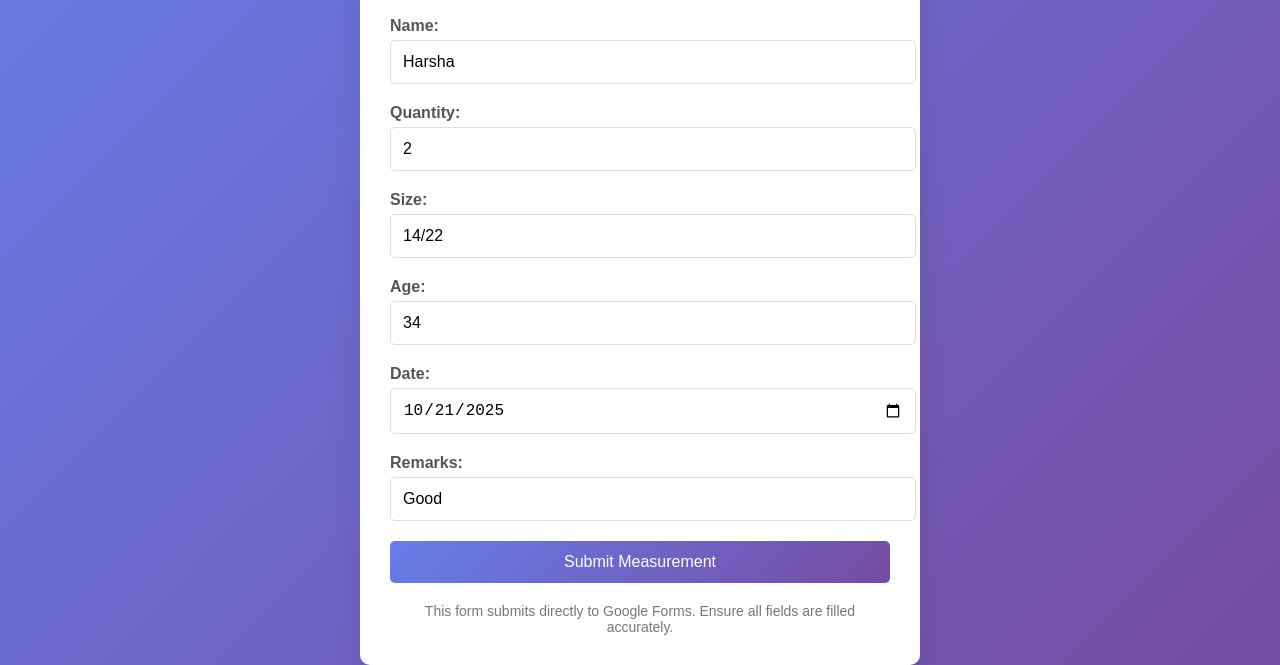
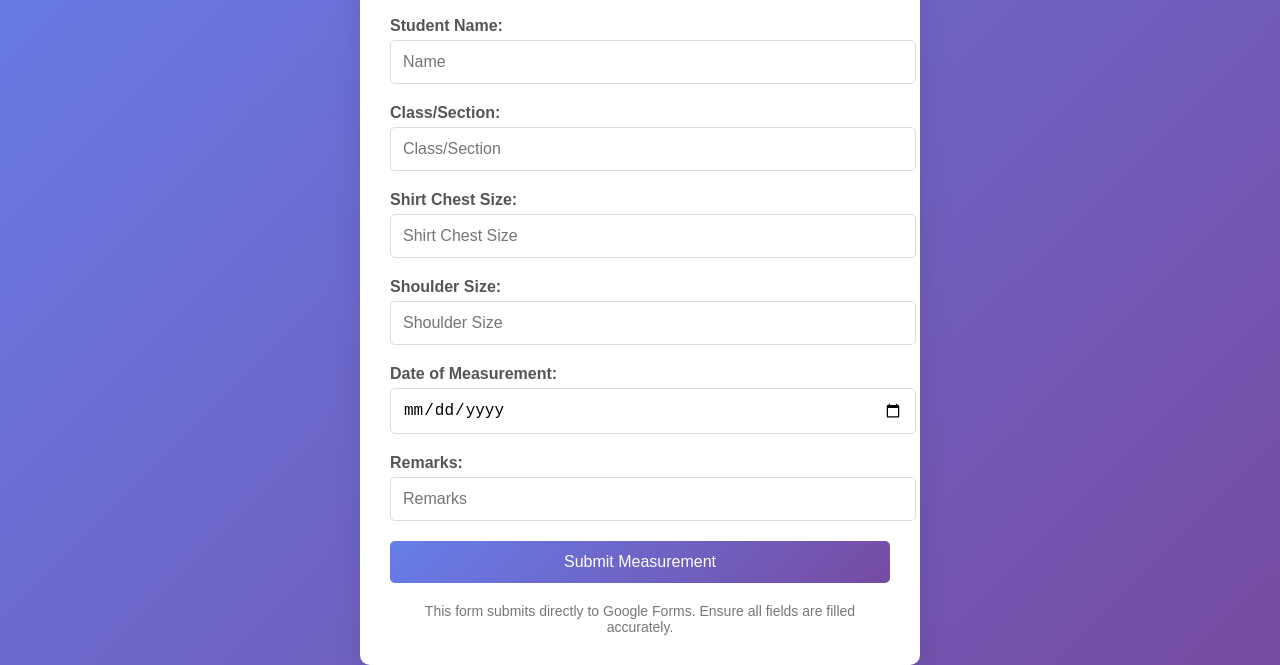
Before and after one commit to Harsha08167/uniform-measurement-form, a plain HTML site: page index.html in a window 1280 px wide. Shown: the part 198-863 px from the top of the page. Drawn offline with Linux system fonts and the light colour scheme.

Commit message:
Revise form fields and labels in index.html
Updated form fields and labels for clarity and accuracy.

```diff
--- a/index.html
+++ b/index.html
@@ -99,28 +99,28 @@
         <h1>Uniform Measurement Form</h1>
         <form action="https://docs.google.com/forms/d/e/1FAIpQLSfEjiUrfPIg6KaKu8dRXynLiWVSToefYF78UpeJ3kBxL099sw/formResponse" method="POST">
             <div class="form-group">
-                <label for="entry.877086558">Name:</label>
-                <input type="text" id="entry.877086558" name="entry.877086558" value="Harsha" required>
+                <label for="entry.877086558">Student Name:</label>
+                <input type="text" name="entry.877086558" placeholder="Name" required>
             </div>
             <div class="form-group">
-                <label for="entry.1498135098">Quantity:</label>
-                <input type="number" id="entry.1498135098" name="entry.1498135098" value="2" required>
+                <label for="entry.1498135098">Class/Section:</label>
+                <input type="number" name="entry.1498135098" placeholder="Class/Section" required>
             </div>
             <div class="form-group">
-                <label for="entry.1424661284">Size:</label>
-                <input type="text" id="entry.1424661284" name="entry.1424661284" value="14/22" required>
+                <label for="entry.1424661284">Shirt Chest Size:</label>
+                <input type="text" name="entry.1424661284" placeholder="Shirt Chest Size" required>
             </div>
             <div class="form-group">
-                <label for="entry.2606285">Age:</label>
-                <input type="number" id="entry.2606285" name="entry.2606285" value="34" required>
+                <label for="entry.2606285">Shoulder Size:</label>
+                <input type="number" name="entry.2606285" placeholder="Shoulder Size" required>
             </div>
             <div class="form-group">
-                <label for="entry.954077988">Date:</label>
-                <input type="date" id="entry.954077988" name="entry.954077988" value="2025-10-21" required>
+                <label for="entry.954077988">Date of Measurement:</label>
+                <input type="date" name="entry.954077988" placeholder="Date of Measurement" required>
             </div>
             <div class="form-group">
                 <label for="entry.1015341493">Remarks:</label>
-                <input type="text" id="entry.1015341493" name="entry.1015341493" value="Good" required>
+                <input type="text" name="entry.1015341493" placeholder="Remarks" required>
             </div>
             <button type="submit">Submit Measurement</button>
         </form>
```
